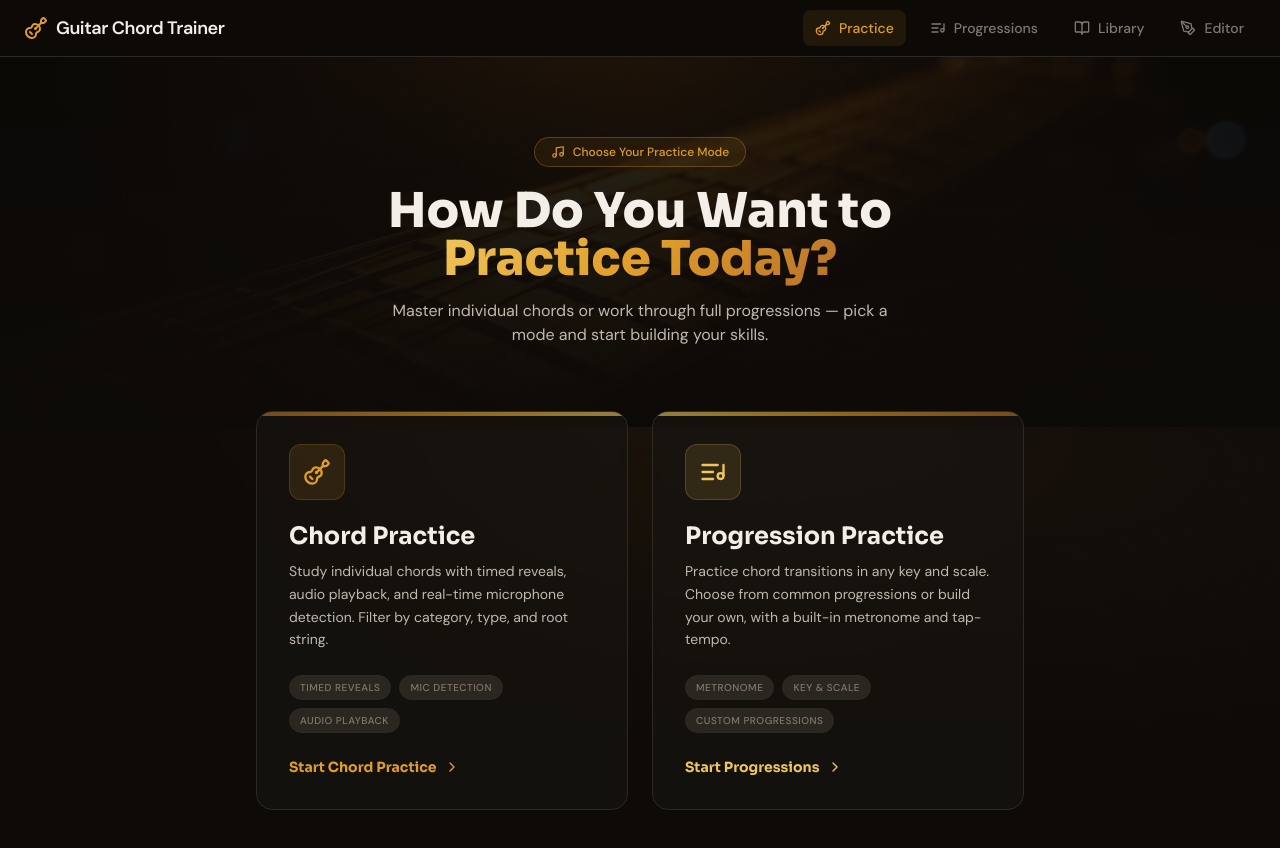
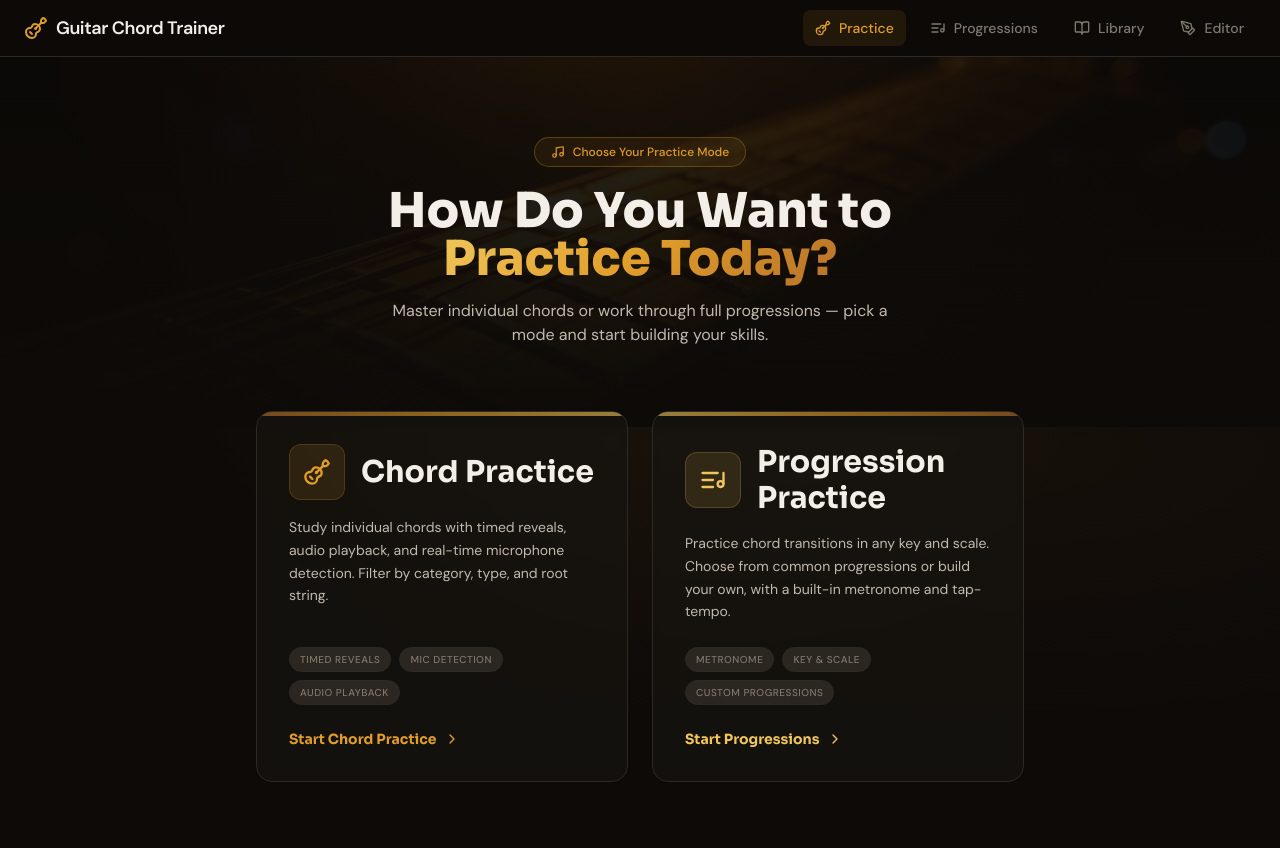
Before and after one commit to randysoller/FretMaster, a React (Vite) app: page / in a window 1280 px wide. Shown: the top 848 px of the page. Built offline with nearby package versions, Linux system fonts and the light colour scheme.

Commit message:
Compact practice landing cards with inline titles

```diff
--- a/src/pages/PracticeLanding.tsx
+++ b/src/pages/PracticeLanding.tsx
@@ -48,14 +48,15 @@ export default function PracticeLanding() {
             <div className="absolute top-0 left-0 right-0 h-1 bg-gradient-to-r from-[hsl(var(--color-brand))] via-[hsl(var(--color-primary))] to-[hsl(var(--color-emphasis))] opacity-60 group-hover:opacity-100 transition-opacity" />
 
             <div className="flex flex-col flex-1 p-6 sm:p-8">
-              {/* Icon */}
-              <div className="flex items-center justify-center size-14 rounded-xl bg-[hsl(var(--color-primary)/0.12)] border border-[hsl(var(--color-primary)/0.2)] mb-5 group-hover:scale-110 group-hover:bg-[hsl(var(--color-primary)/0.18)] transition-all duration-300">
+              {/* Icon + Title */}
+              <div className="flex items-center gap-4 mb-4">
+                <div className="flex items-center justify-center size-14 rounded-xl bg-[hsl(var(--color-primary)/0.12)] border border-[hsl(var(--color-primary)/0.2)] shrink-0 group-hover:scale-110 group-hover:bg-[hsl(var(--color-primary)/0.18)] transition-all duration-300">
                   <Guitar className="size-7 text-[hsl(var(--color-primary))]" />
                 </div>
-
-              <h2 className="font-display text-xl sm:text-2xl font-bold text-[hsl(var(--text-default))] mb-2">
+                <h2 className="font-display text-2xl sm:text-3xl font-bold text-[hsl(var(--text-default))]">
                   Chord Practice
                 </h2>
+              </div>
 
               <p className="font-body text-sm text-[hsl(var(--text-subtle))] leading-relaxed mb-6 flex-1">
                 Study individual chords with timed reveals, audio playback, and real-time microphone detection. Filter by category, type, and root string.
@@ -90,14 +91,15 @@ export default function PracticeLanding() {
             <div className="absolute top-0 left-0 right-0 h-1 bg-gradient-to-r from-[hsl(var(--color-emphasis))] via-[hsl(var(--color-primary))] to-[hsl(var(--color-brand))] opacity-60 group-hover:opacity-100 transition-opacity" />
 
             <div className="flex flex-col flex-1 p-6 sm:p-8">
-              {/* Icon */}
-              <div className="flex items-center justify-center size-14 rounded-xl bg-[hsl(var(--color-emphasis)/0.12)] border border-[hsl(var(--color-emphasis)/0.2)] mb-5 group-hover:scale-110 group-hover:bg-[hsl(var(--color-emphasis)/0.18)] transition-all duration-300">
+              {/* Icon + Title */}
+              <div className="flex items-center gap-4 mb-4">
+                <div className="flex items-center justify-center size-14 rounded-xl bg-[hsl(var(--color-emphasis)/0.12)] border border-[hsl(var(--color-emphasis)/0.2)] shrink-0 group-hover:scale-110 group-hover:bg-[hsl(var(--color-emphasis)/0.18)] transition-all duration-300">
                   <ListMusic className="size-7 text-[hsl(var(--color-emphasis))]" />
                 </div>
-
-              <h2 className="font-display text-xl sm:text-2xl font-bold text-[hsl(var(--text-default))] mb-2">
+                <h2 className="font-display text-2xl sm:text-3xl font-bold text-[hsl(var(--text-default))]">
                   Progression Practice
                 </h2>
+              </div>
 
               <p className="font-body text-sm text-[hsl(var(--text-subtle))] leading-relaxed mb-6 flex-1">
                 Practice chord transitions in any key and scale. Choose from common progressions or build your own, with a built-in metronome and tap-tempo.
```
Lines whose indentation alone changed are shown as unchanged.
